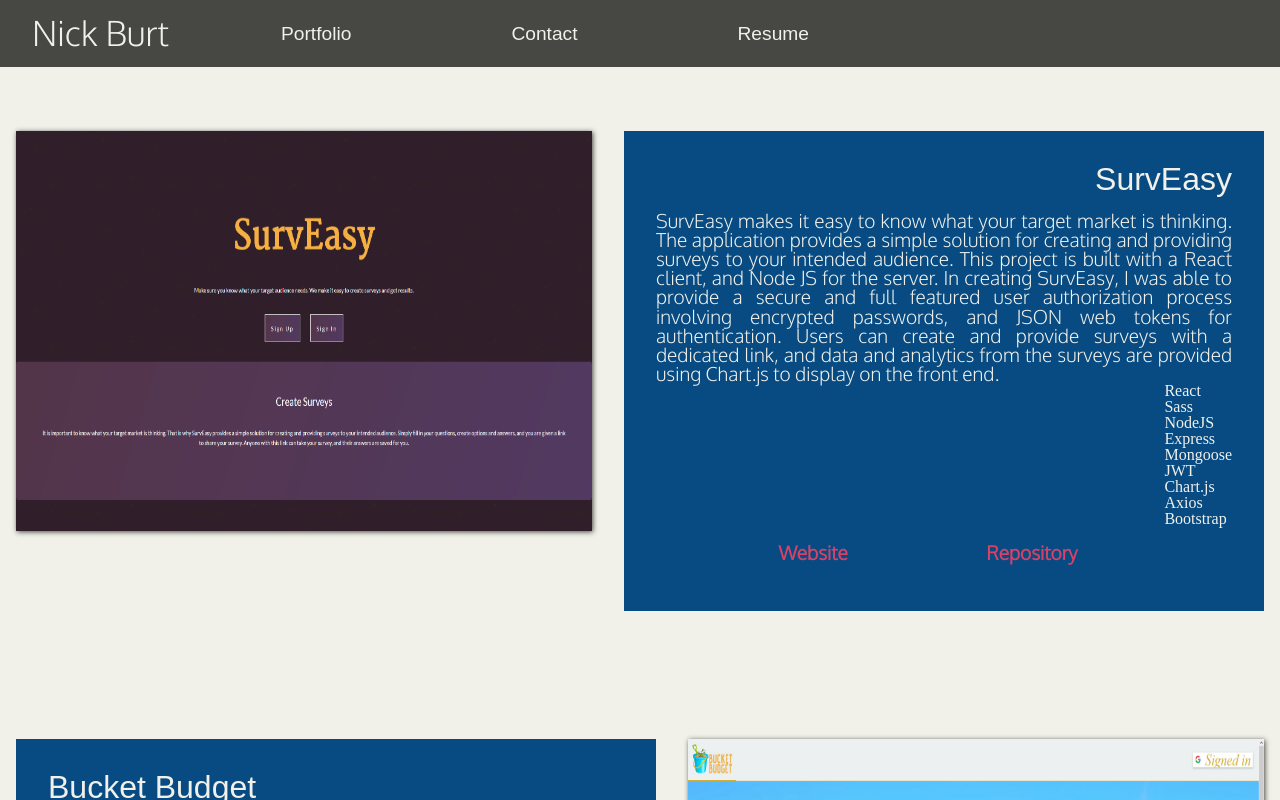
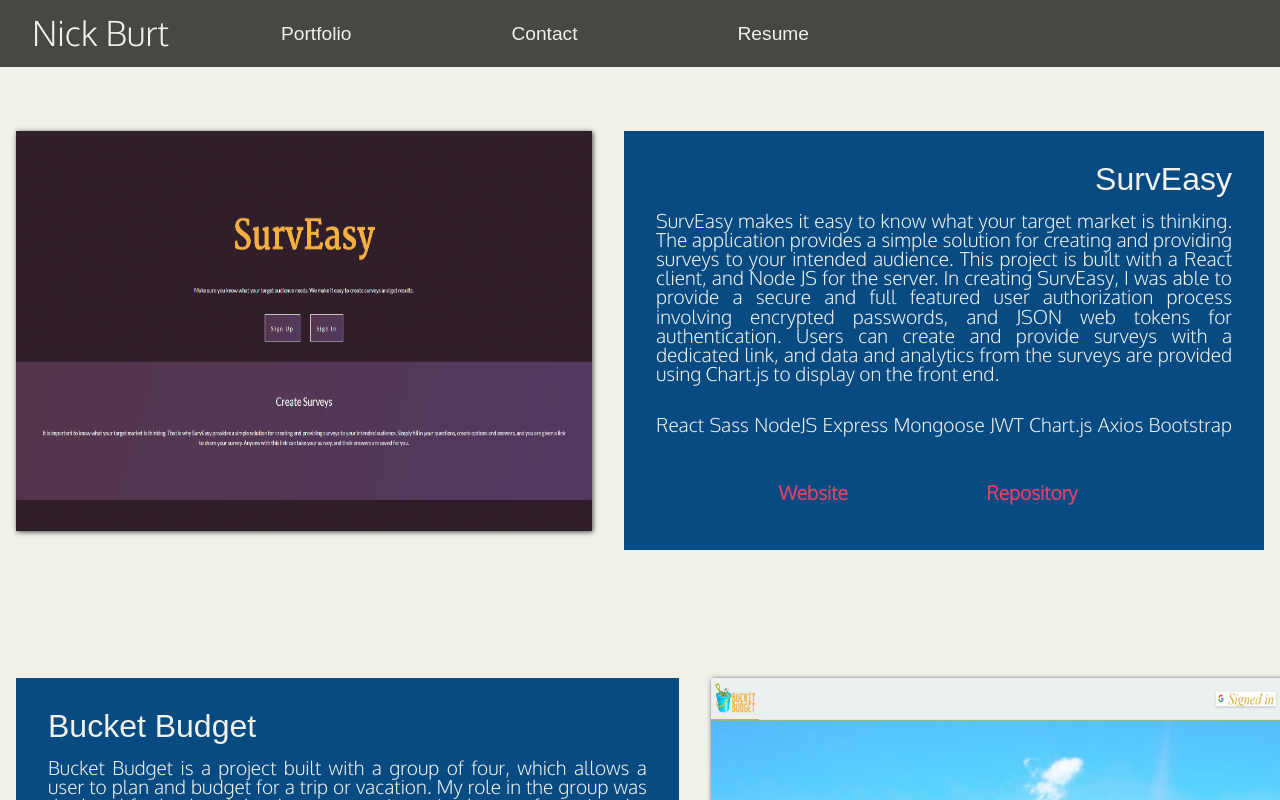
Before and after one commit to nbur4556/react-portfolio, a React (Create React App) app: page /portfolio in a window 1280 px wide. Shown: the top 800 px of the page. Built offline with nearby package versions, Linux system fonts and the light colour scheme; a web font is replaced by a local one.

Commit message:
style: set flex layout for technologies within project descriptions

```diff
--- a/src/stylesheets/main-style.css
+++ b/src/stylesheets/main-style.css
@@ -16,7 +16,7 @@ h1, h2, h3{
     font-family: 'Orienta', sans-serif;
 }
 
-p, a, input, textarea{
+p, a, li, input, textarea{
     font-family: 'Oxygen', sans-serif;
     font-size: 1.2rem;
 }
--- a/src/stylesheets/project-preview.css
+++ b/src/stylesheets/project-preview.css
@@ -31,6 +31,15 @@
     font-size: 1.2rem;
 }
 
+.project .textBox ul{
+    display: flex;
+    flex-direction: row;
+    justify-content: space-between;
+
+    margin: 2rem 0;
+    width: 100%;
+}
+
 .project .textBox div{
     display: flex;
     justify-content: space-evenly;
```
